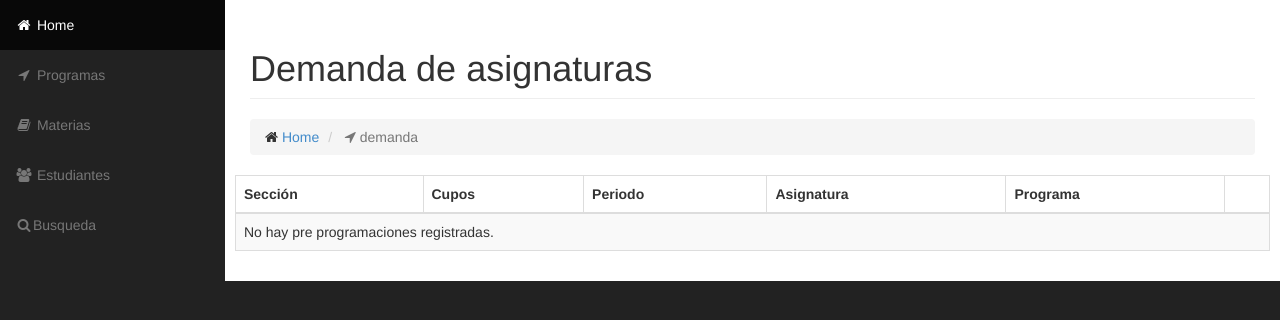
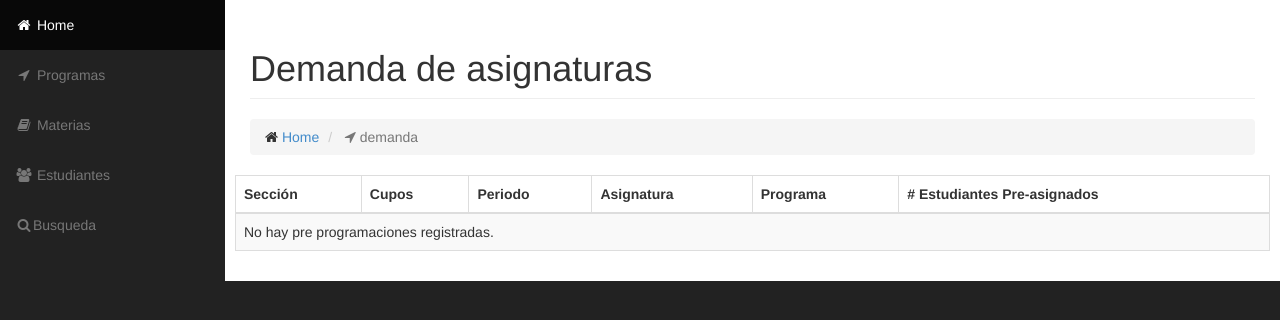
Before and after one commit to johnrsierra/agileworksmiso1402, a Django app: page /siscupos/programas/demanda/ in a window 1280 px wide. Shown: the part 51-371 px from the top of the page. Run offline with Django 3.2, Linux system fonts and the light colour scheme; data that the repository does not hold is empty; some libraries are stand-ins or nearby versions.

Commit message:
primera version de la pagina de demandas por materia

```diff
--- a/siscupos/templates/programas/demanda.html
+++ b/siscupos/templates/programas/demanda.html
@@ -24,7 +24,7 @@ Demanda de asignaturas
                         <th>Periodo</th>
                         <th>Asignatura</th>
                         <th>Programa</th>
-                        <th></th>
+                        <th># Estudiantes Pre-asignados</th>
 
                     </tr>
                 </thead>
```
